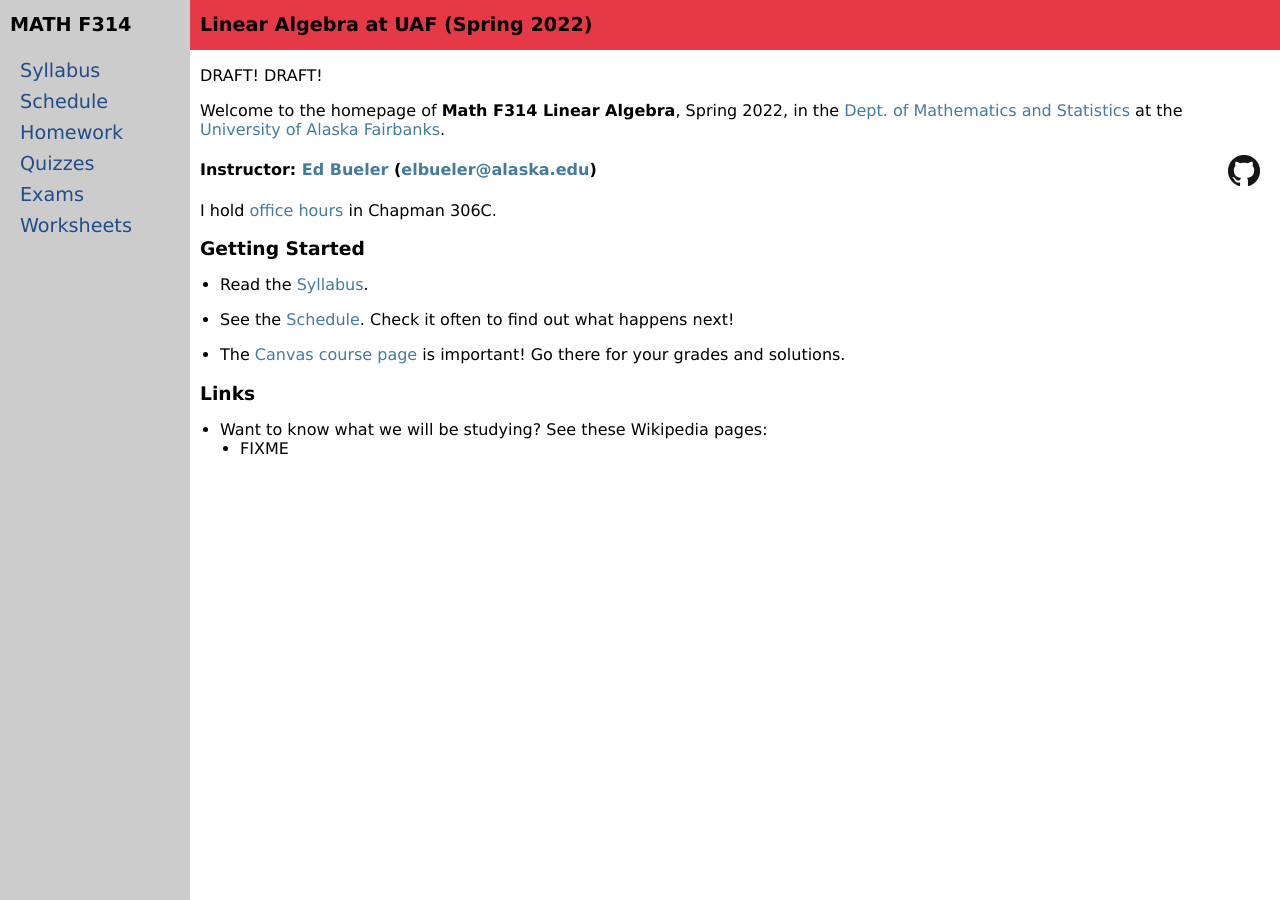
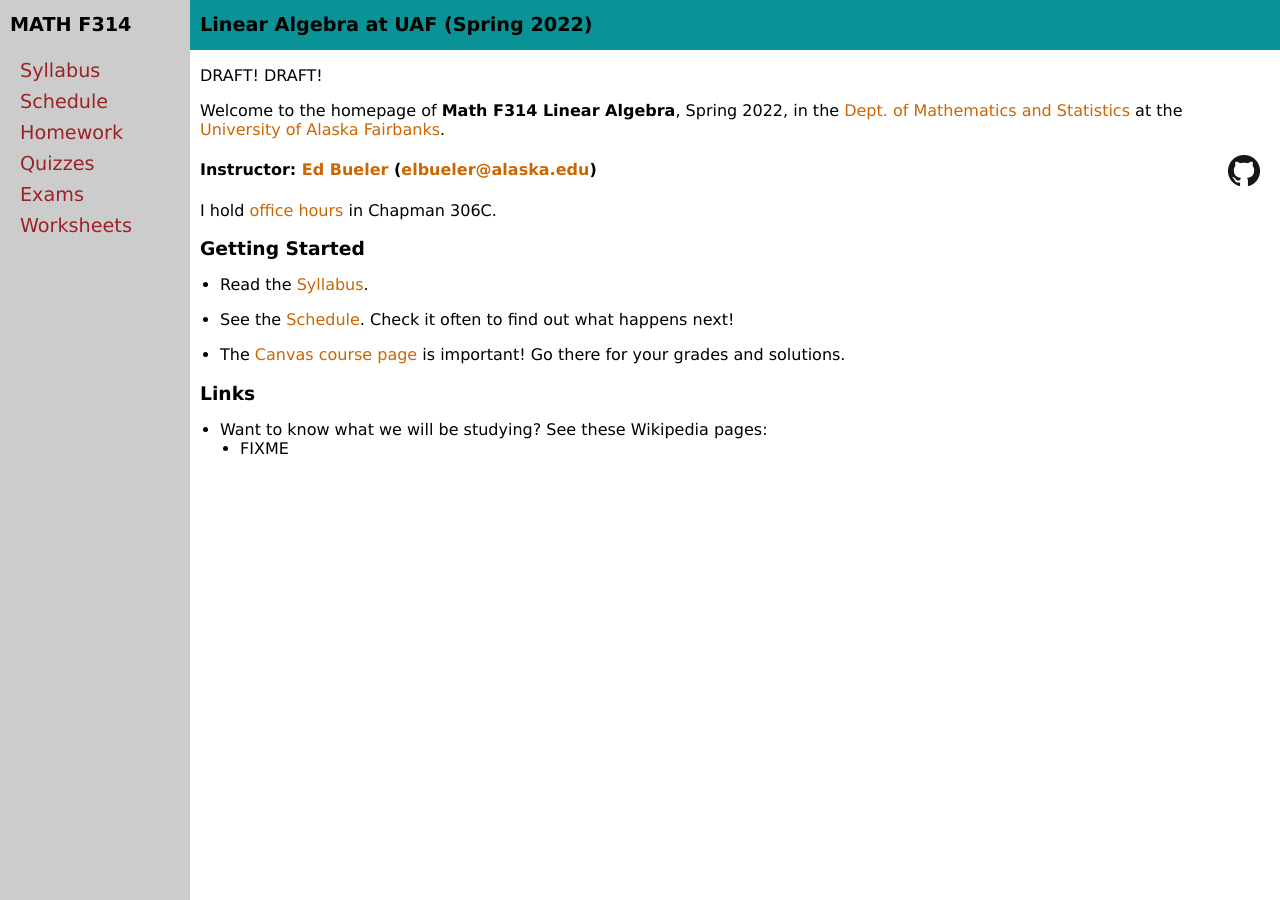
Before and after one commit to bueler/math314, a Jekyll site: the page built from index.md, in a window 1280 px wide. Built offline with Jekyll 4.4.1, drawn with Linux system fonts in a browser that asks for light colours.

Commit message:
Follow Vera advice on colors.

```diff
--- a/css/site.scss
+++ b/css/site.scss
@@ -26,13 +26,14 @@
 //$color-link-visited: #006b6b;
 //$color-background: #ccc;                // light-gray
 
-// color palette from https://coolors.co/browser/latest/1, a version of
-// https://coolors.co/e63946-f1faee-a8dadc-457b9d-1d3557
-$color-pageheader-background: #E63946;  // imperial red
-$color-button-background: #E63946;      // ditto
-$color-link-fresh: #457B9D;             // celadon blue
-$color-link-visited: #224c87;           // #1D3557; = prussian blue, but shifted in saturation and lightness; see https://www.hexcolortool.com/
+// color palette from https://coolors.co/browser/latest/1
+// 3 colors from https://coolors.co/001219-005f73-0a9396-94d2bd-e9d8a6-ee9b00-ca6702-bb3e03-ae2012-9b2226
+$color-pageheader-background: #0A9396;  // viridian green
+$color-button-background: #0A9396;      // ditto
+$color-link-fresh: #CA6702;             // alloy orange
+$color-link-visited: #9B2226;           // ruby red
 $color-background: #ccc;                // light-gray
+
 
 * {
   -webkit-box-sizing: border-box;
```
